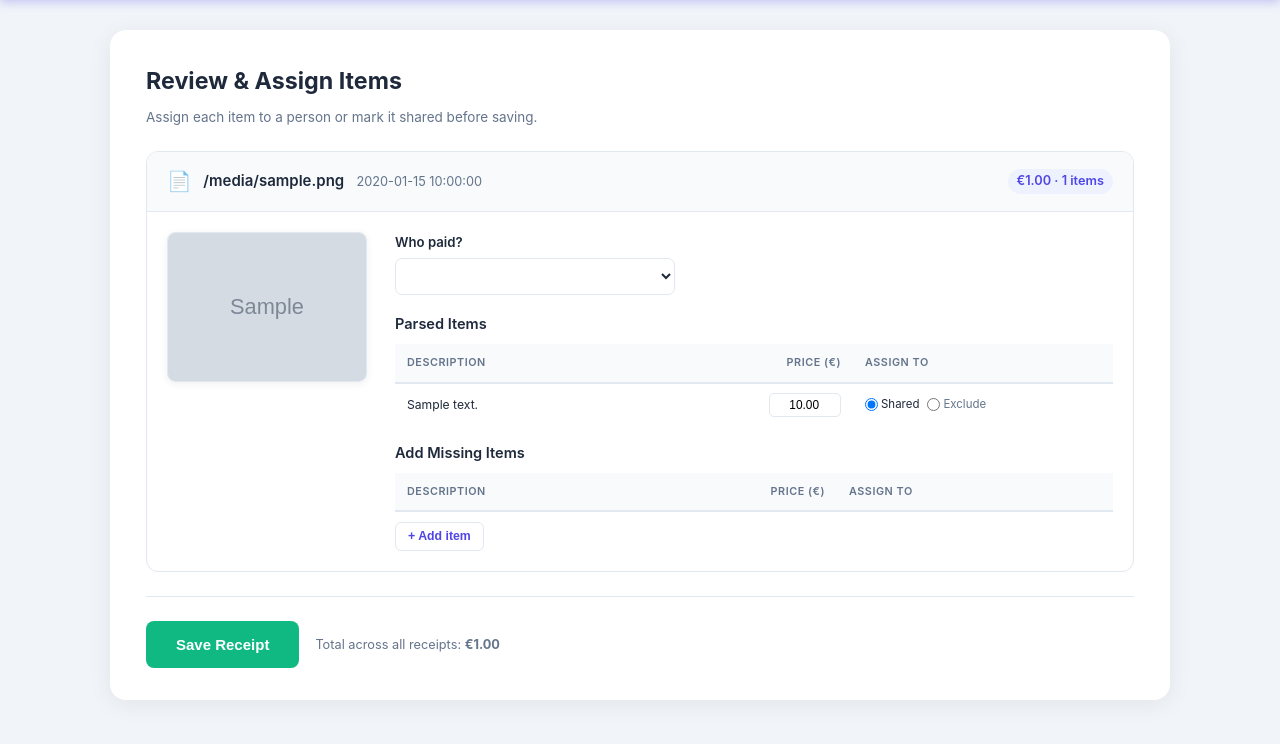
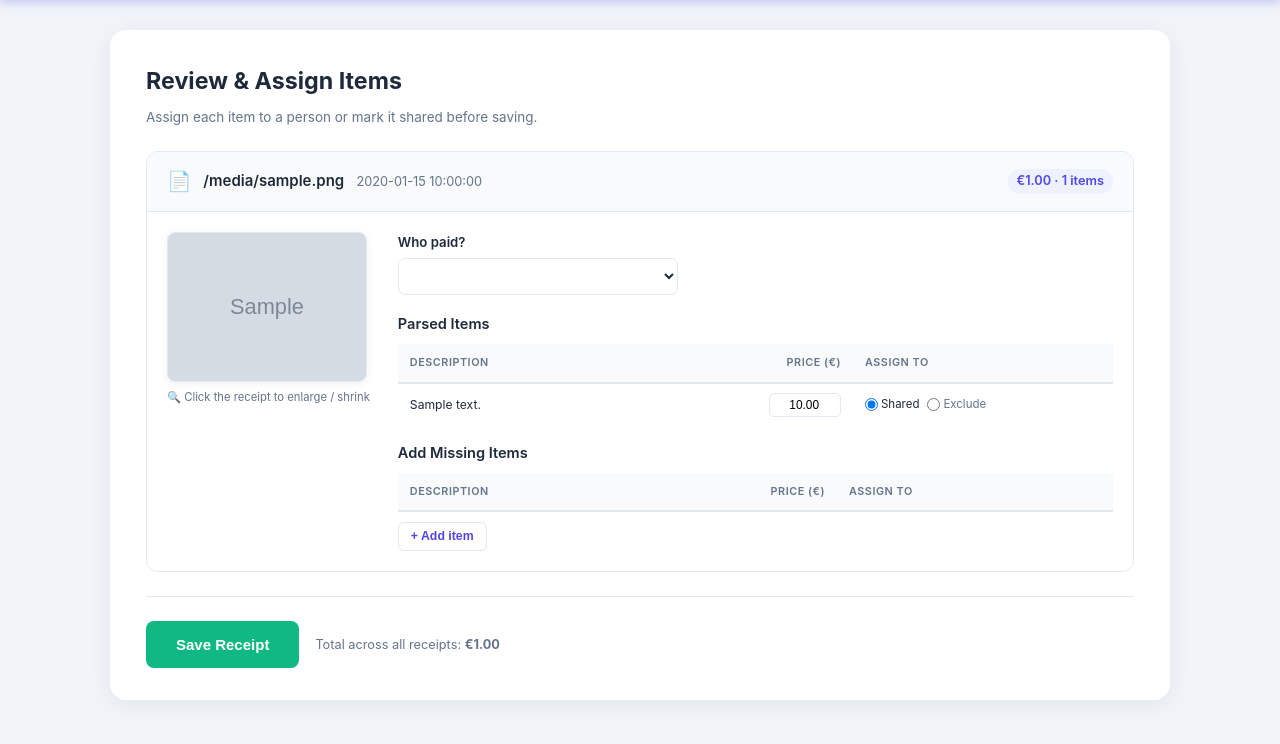
Before and after one commit to resilere/bill_split_app, a Flask app: template templates/bill_details.html in a window 1280 px wide. Shown: the part 56-800 px from the top of the page. Run offline with Flask 3, Linux system fonts and the light colour scheme; the template is opened without the code that fills it: most values are stand-ins (such as "Sample title", 1, 10 or a date in 2020); grey boxes marked "Sample" are stand-in pictures; lists and menus that the app fills with data are empty; parts of the project's set-up code (start-up, migrations or seed data) failed here and were passed over; some libraries are stand-ins or nearby versions.

Commit message:
Make receipt image click-to-enlarge and sticky on the assign page
The 200px thumbnail was too small to read. Clicking it now toggles a
larger view (up to 480px), and the image is sticky so it stays visible
while scrolling down to add or edit items manually.

```diff
--- a/templates/bill_details.html
+++ b/templates/bill_details.html
@@ -1,6 +1,33 @@
 {% extends "base.html" %}
 {% block title %}Assign Bill Items{% endblock %}
 {% block content %}
+
+<style>
+  .receipt-img {
+    width: 200px;
+    height: auto;
+    border-radius: 8px;
+    border: 1px solid var(--border);
+    box-shadow: 0 2px 8px rgba(0,0,0,0.06);
+    cursor: zoom-in;
+    transition: width 0.2s ease;
+    display: block;
+  }
+  .receipt-img.zoomed {
+    width: min(48vw, 480px);
+    cursor: zoom-out;
+    box-shadow: 0 8px 28px rgba(0,0,0,0.18);
+  }
+  .receipt-img-hint {
+    font-size: 0.75em;
+    color: var(--text-muted);
+    text-align: center;
+    margin-top: 6px;
+  }
+  @media (max-width: 720px) {
+    .receipt-img.zoomed { width: 100%; }
+  }
+</style>
 
 <div style="display:flex; align-items:baseline; gap:14px; margin-bottom:4px;">
   <h1>Review &amp; Assign Items</h1>
@@ -60,15 +87,14 @@
     <div id="receipt-body-{{ ri }}" style="padding: 20px;">
       <div style="display:flex; gap:28px; flex-wrap:wrap;">
 
-        <!-- Image preview -->
+        <!-- Image preview (click to enlarge; stays pinned while you scroll) -->
         {% if receipt.image_path %}
-        <div style="flex:0 0 200px;">
-          <img src="{{ receipt.image_path }}" alt="Receipt" style="
-            width:200px; height:auto;
-            border-radius:8px;
-            border:1px solid var(--border);
-            box-shadow:0 2px 8px rgba(0,0,0,0.06);
-          ">
+        <div style="flex:0 0 auto;">
+          <div style="position:sticky; top:16px;">
+            <img src="{{ receipt.image_path }}" alt="Receipt" class="receipt-img"
+                 onclick="this.classList.toggle('zoomed')">
+            <p class="receipt-img-hint">🔍 Click the receipt to enlarge / shrink</p>
+          </div>
         </div>
         {% endif %}
 
```
